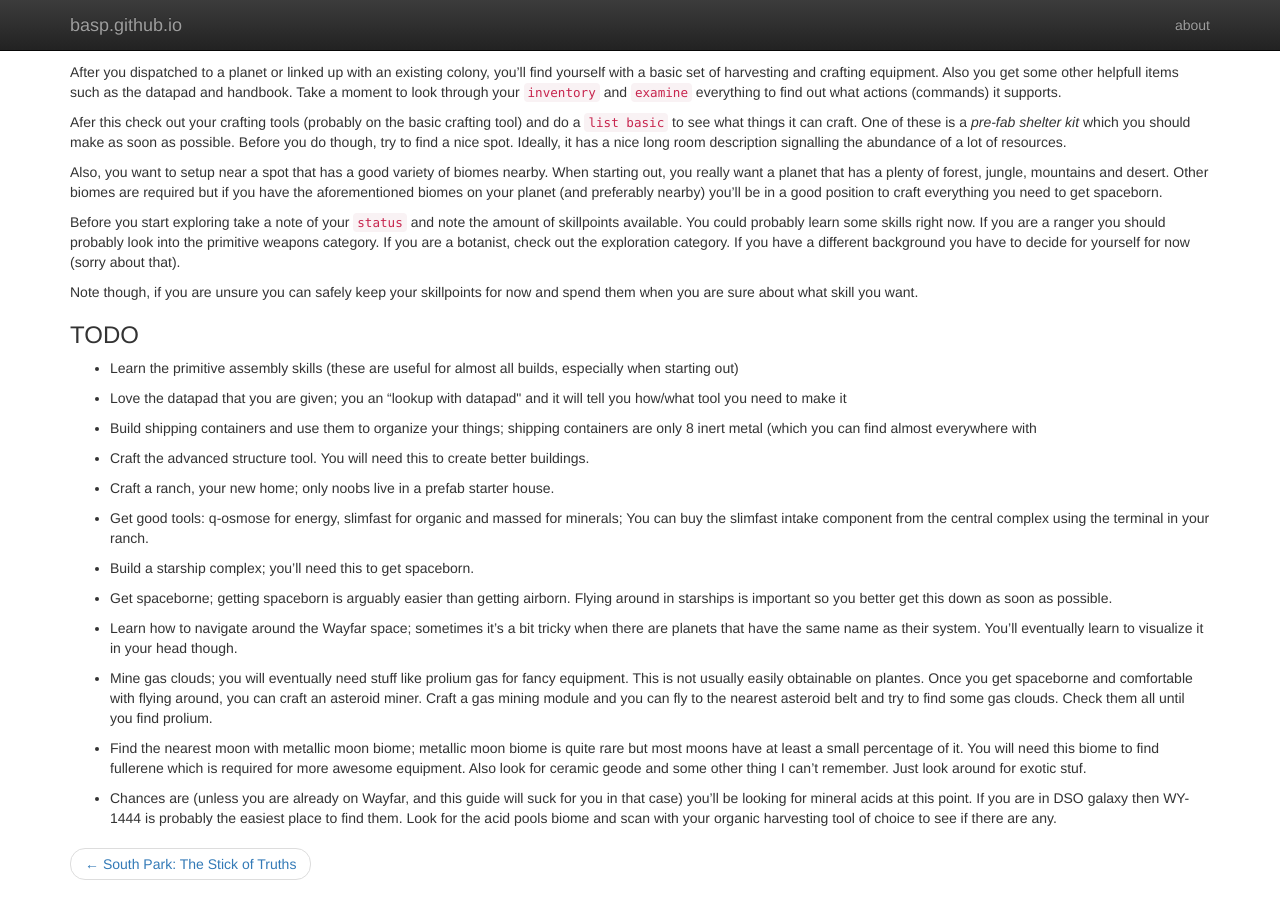
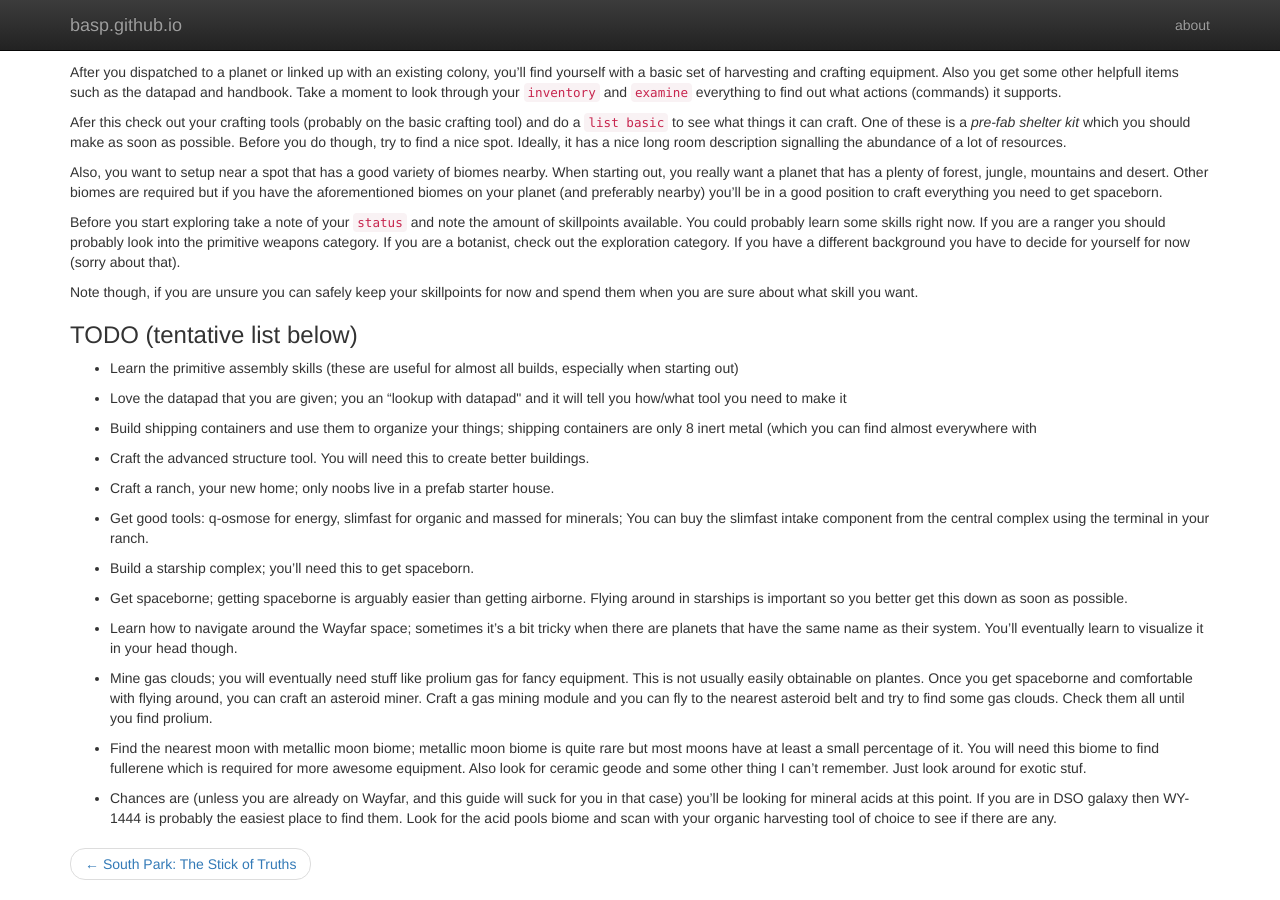
Before and after one commit to basp/basp.github.io, a Jekyll site: the page built from _posts/2014-03-27-AI-opinionated-newbie-guide.md, in a window 1280 px wide and 900 px high, scrolled down 807 px. Built offline with Jekyll 4.4.1, drawn with Linux system fonts in a browser that asks for light colours; nearby versions of some CDN libraries; Markdown is read by kramdown in place of the engine named in the settings.

Commit message:
Spelling.

```diff
--- a/_posts/2014-03-27-AI-opinionated-newbie-guide.md
+++ b/_posts/2014-03-27-AI-opinionated-newbie-guide.md
@@ -37,7 +37,7 @@ Before you start exploring take a note of your `status` and note the amount of s
 
 Note though, if you are unsure you can safely keep your skillpoints for now and spend them when you are sure about what skill you want.
 
-### TODO
+### TODO (tentative list below)
 * Learn the primitive assembly skills (these are useful for almost all builds, especially when starting out)
 
 * Love the datapad that you are given; you an "lookup <thing> with datapad" and it will tell you how/what tool you need to make it
@@ -52,7 +52,7 @@ Note though, if you are unsure you can safely keep your skillpoints for now and
 
 * Build a starship complex; you'll need this to get spaceborn.
 
-* Get spaceborne; getting spaceborn is arguably easier than getting airborn. Flying around in starships is important so you better get this down as soon as possible.
+* Get spaceborne; getting spaceborne is arguably easier than getting airborne. Flying around in starships is important so you better get this down as soon as possible.
 
 * Learn how to navigate around the Wayfar space; sometimes it's a bit tricky when there are planets that have the same name as their system. You'll eventually learn to visualize it in your head though.
 
```
